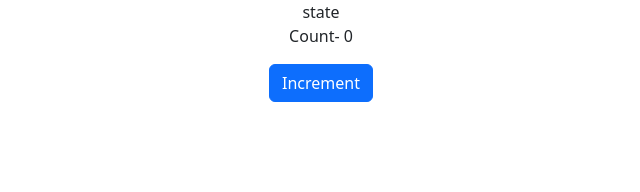
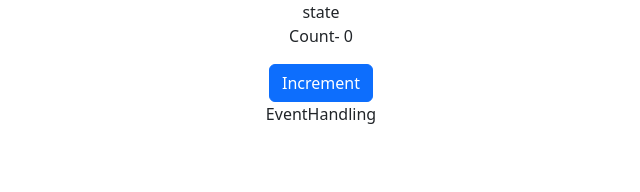
Before and after one commit to gostgmaer/react-first-app-practices, a React (Create React App) app: page / in a window 1280 px wide. Shown: the top 192 px of the page, without its empty margins (319-959 px from the left). Built offline with nearby package versions, Linux system fonts and the light colour scheme.

Commit message:
EventHandling

```diff
--- a/src/App.js
+++ b/src/App.js
@@ -7,6 +7,7 @@ import Helow from './components/Helow';
 import Message from './components/message'
 import State from './components/state';
 import Counter from './components/Counter';
+import EventHandling from './components/EventHandling';
 
 
 
@@ -39,6 +40,7 @@ function App() {
 
         {/* <Message></Message> */}
         <Counter></Counter>
+        <EventHandling></EventHandling>
     </div>
   );
 }
--- /dev/null
+++ b/src/components/EventHandling.js
@@ -0,0 +1,9 @@
+import React from 'react'
+
+function EventHandling() {
+  return (
+    <div>EventHandling</div>
+  )
+}
+
+export default EventHandling
```
